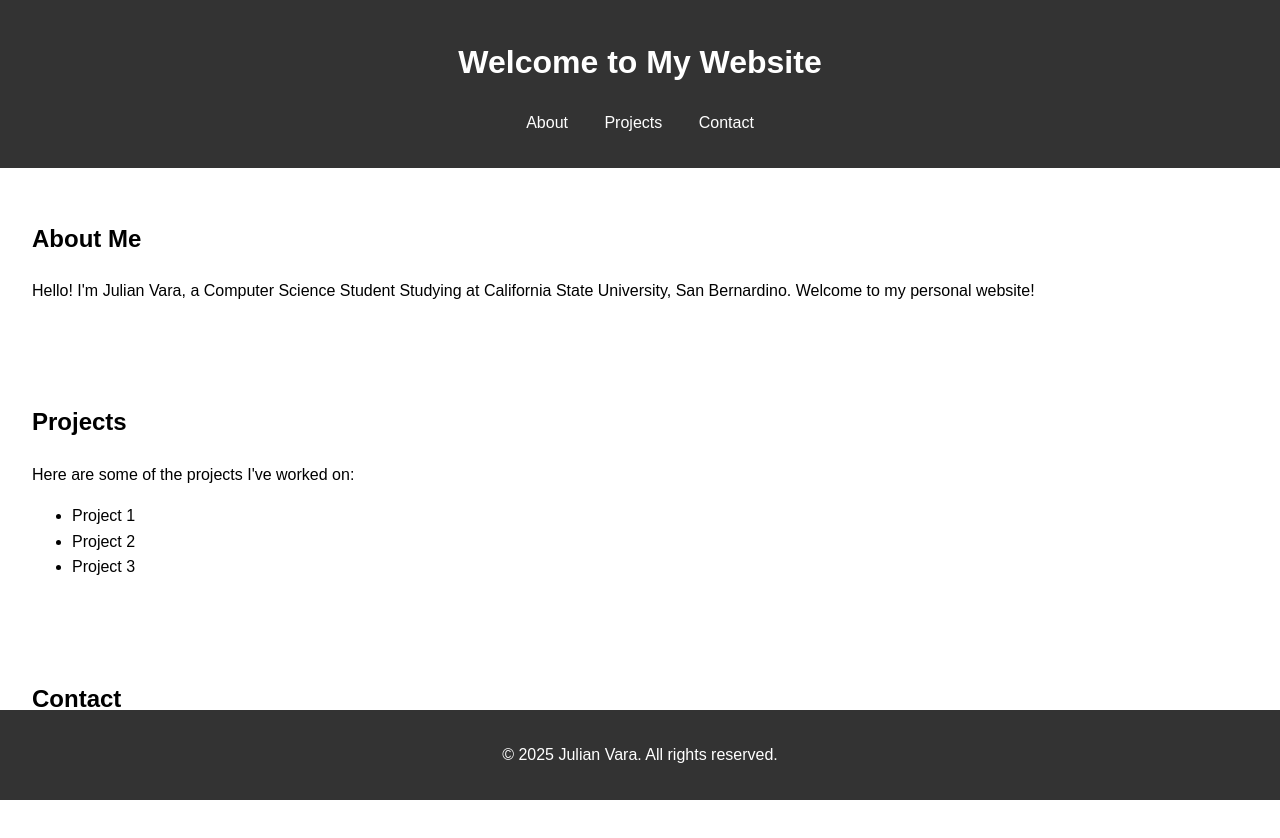
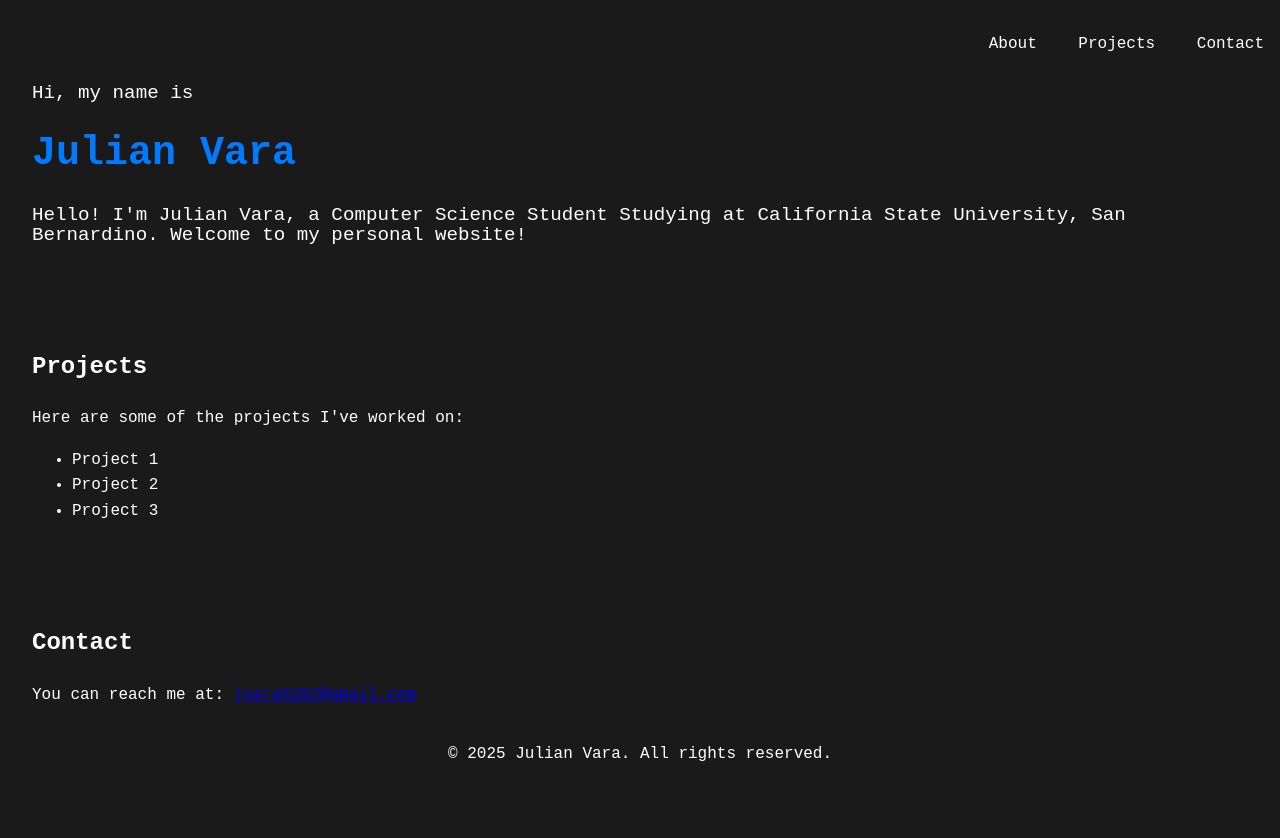
Before and after one commit to jvara34/Website, a plain HTML site: page index.html in a window 1280 px wide. Before the commit the page ends 812 px from the top, so only its background shows below. Drawn offline with Linux system fonts and the light colour scheme.

Commit message:
Added style.css and removed about.html

```diff
--- a/index.html
+++ b/index.html
@@ -3,54 +3,22 @@
 <head>
     <meta charset="UTF-8">
     <meta name="viewport" content="width=device-width, initial-scale=1.0">
+    <link rel="stylesheet" href="style.css">
     <title>My Personal Website</title>
-    <style>
-        body {
-            font-family: Arial, sans-serif;
-            margin: 0;
-            padding: 0;
-            line-height: 1.6;
-        }
-        header {
-            background: #333;
-            color: #fff;
-            padding: 1rem 0;
-            text-align: center;
-        }
-        nav {
-            margin: 1rem 0;
-        }
-        nav a {
-            color: #fff;
-            text-decoration: none;
-            margin: 0 1rem;
-        }
-        section {
-            padding: 2rem;
-        }
-        footer {
-            background: #333;
-            color: #fff;
-            text-align: center;
-            padding: 1rem 0;
-            position: fixed;
-            bottom: 0;
-            width: 100%;
-        }
-    </style>
+
 </head>
 <body>
     <header>
-        <h1>Welcome to My Website</h1>
         <nav>
-            <a href="about.html">About</a>
+            <a href="#about">About</a>
             <a href="#projects">Projects</a>
             <a href="#contact">Contact</a>
         </nav>
     </header>
-    <section id="about">
-        <h2>About Me</h2>
-        <p>Hello! I'm Julian Vara, a Computer Science Student Studying at California State University, San Bernardino. Welcome to my personal website!</p>
+    <section id="intro">
+        <p>Hi, my name is</p>
+        <h1>Julian Vara</h1>
+        <p style="font-size: 10;">Hello! I'm Julian Vara, a Computer Science Student Studying at California State University, San Bernardino. Welcome to my personal website!</p>
     </section>
     <section id="projects">
         <h2>Projects</h2>
@@ -64,6 +32,9 @@
     <section id="contact">
         <h2>Contact</h2>
         <p>You can reach me at: <a href="jvara6282@gmail.com">jvara6282@gmail.com</a></p>
+        <p>Phone Number: 909-800-0013</p>
+        <!--Linkedin link is not working and not showing up on webpage FIX-->
+        <p>Linkedin: <a href="https://www.linkedin.com/in/julian-vara/">julian-vara</a></p>
     </section>
     <footer>
         <p>&copy; 2025 Julian Vara. All rights reserved.</p>
--- /dev/null
+++ b/style.css
@@ -0,0 +1,62 @@
+:root {
+    --primary-color: #1A1A1A;
+    --secondary-color: #EAEAEA;
+    --text-color: #ffff;
+    --highlight: #007BFF;
+
+}
+html {
+    scroll-behavior: smooth;
+}
+body {
+    font-family: monospace, sans-serif;
+    background-color: var(--primary-color);
+    color: var(--text-color);
+    margin: 0;
+    padding: 0;
+    line-height: 1.6;
+}
+header {
+    background: var(--primary-color);
+    color: var(--text-color);
+    padding: 1rem 0;
+    text-align: center;
+}
+nav {
+    margin: 1rem 0;
+    float: right;
+    padding: 10;
+}
+nav a {
+    color: var(--text-color);
+    text-decoration: none;
+    margin: 0 1rem;
+}
+<!-- Add Intro to CSS-->
+#intro {
+    padding-bottom: 2rem;
+}
+section {
+    padding: 2rem;
+}
+
+#intro p {
+    font-size: 1.2rem;
+    line-height: 1;
+    margin-top: 20px;
+}
+#intro h1 {
+    font-size: 2.5rem;
+    margin: 0;
+    color: var(--highlight);
+}
+
+footer {
+    background: var(--primary-color);
+    color: var(--text-color);
+    text-align: center;
+    padding: 1rem 0;
+    position: fixed;
+    bottom: 0;
+    width: 100%;
+}
```
Also changed, not shown: about.html (deleted, +0 -9 lines), todo.txt (added).
